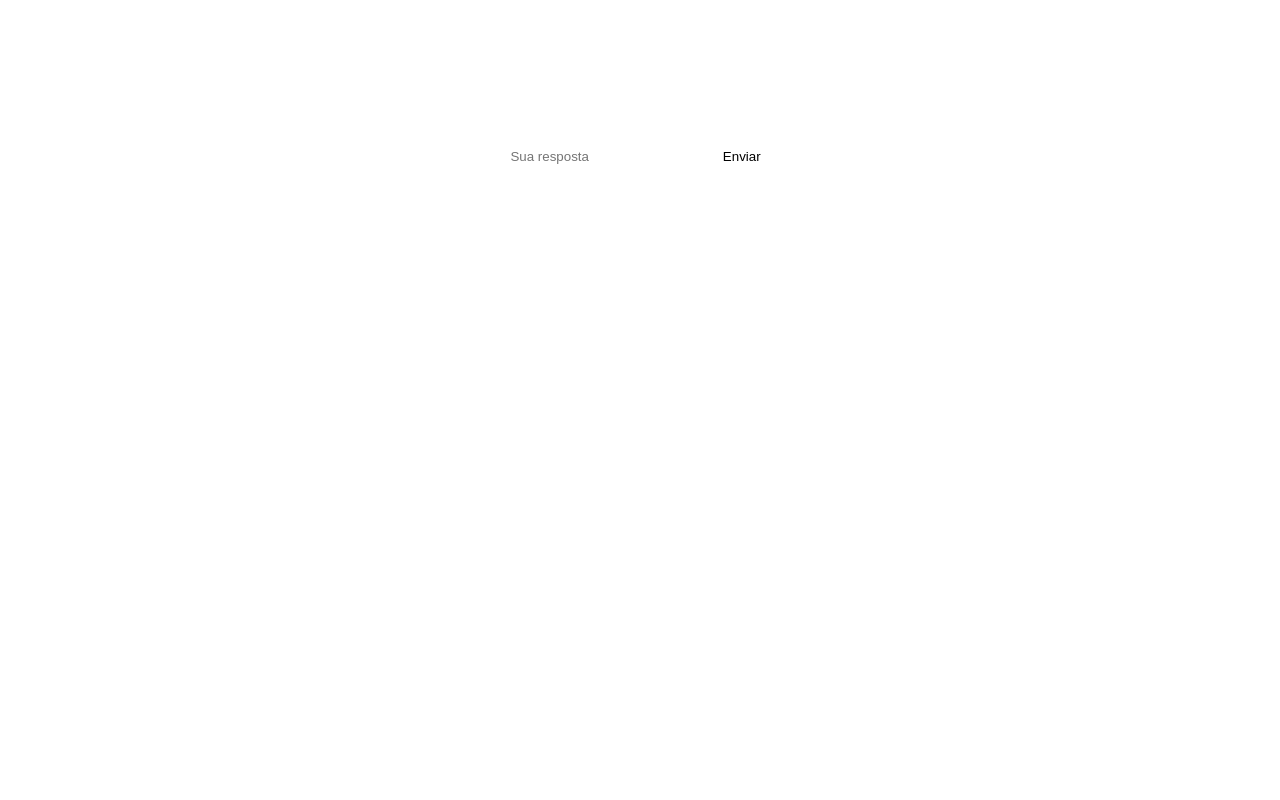
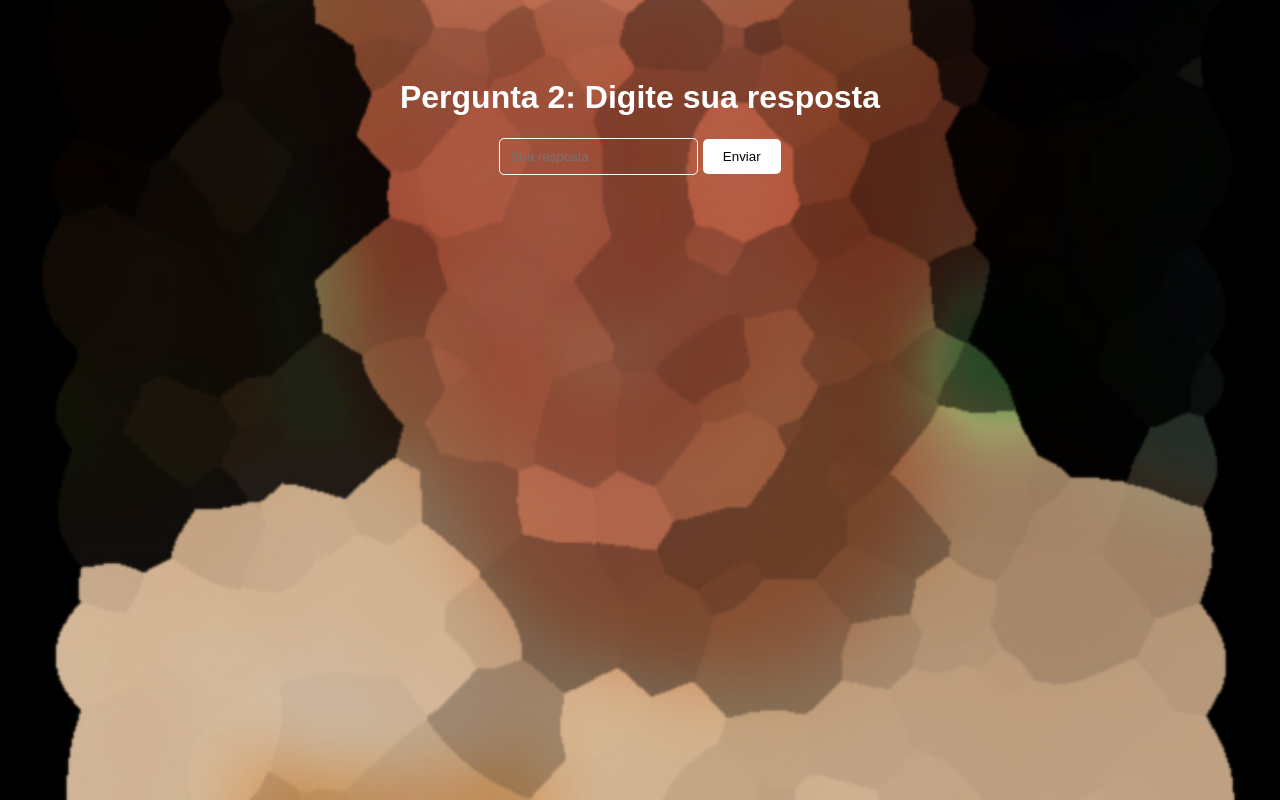
Before and after one commit to Darles-code/pergunta2, a plain HTML site: page index.html in a window 1280 px wide. Drawn offline with Linux system fonts and the light colour scheme.

Commit message:
Update index.html

```diff
--- a/index.html
+++ b/index.html
@@ -9,7 +9,7 @@
             font-family: Arial, sans-serif;
             text-align: center;
             padding: 50px;
-            background-image: url('foto2.jpeg'); /* Nome da imagem de fundo */
+            background-image: url('foto2.jpg'); /* Nome da imagem de fundo */
             background-size: cover; /* Para cobrir toda a área */
             background-position: center; /* Para centralizar a imagem */
             background-repeat: no-repeat; /* Para evitar repetir a imagem */
```
